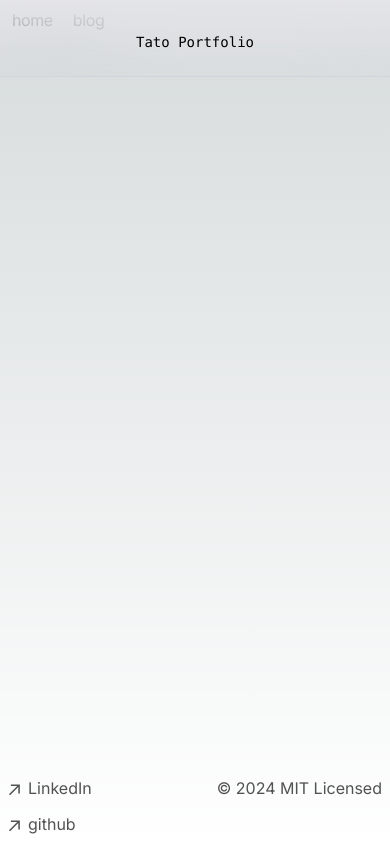
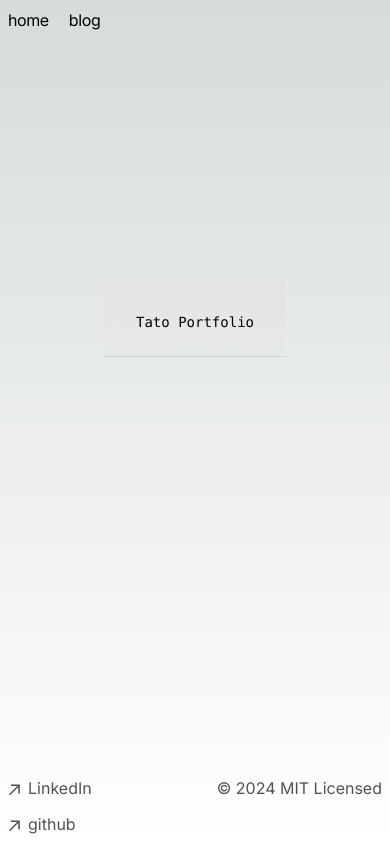
Before and after one commit to tatooin6/portfolio, a Next.js app: page / in a window 390 px wide. Built offline with nearby package versions, Linux system fonts and the light colour scheme.

Commit message:
Fixed responsive on mobile view

```diff
--- a/src/app/components/Footer.tsx
+++ b/src/app/components/Footer.tsx
@@ -17,7 +17,7 @@ function ArrowIcon() {
 
 const Footer = () => {
   return (
-    <footer className="mb-1 flex flex-row justify-between">
+    <footer className="mb-1 flex flex-row justify-between px-2">
       <ul className="font-sm mt-8 flex flex-col space-x-0 space-y-2 text-neutral-600 md:flex-row md:space-x-4 md:space-y-0 dark:text-neutral-300">
         <li>
           <a
--- a/src/app/components/Navbar.tsx
+++ b/src/app/components/Navbar.tsx
@@ -12,7 +12,7 @@ const navItems = {
 const Navbar = () => {
   return (
     <aside className="-ml-[8px] mb-16 tracking-tight">
-      <div className="lg:sticky lg:top-20">
+      <div className="lg:sticky lg:top-0 px-1">
         <nav
           className="flex flex-row items-start relative px-0 pb-0 fade md:overflow-auto scroll-pr-6 md:relative"
           id="nav"
--- a/src/app/layout.tsx
+++ b/src/app/layout.tsx
@@ -19,9 +19,9 @@ export default function RootLayout({
 }>) {
   return (
     <html lang="en">
-      <body className={`${inter.className} flex flex-col min-h-screen px-2`}>
+      <body className={`${inter.className} flex flex-col min-h-screen`}>
         <Navbar />
-        <main className="flex-grow px-2 md:px-0">{children}</main>
+        <main className="flex-grow pt-20 px-2 md:px-0">{children}</main>
         <Footer />
       </body>
     </html>
--- a/src/app/page.tsx
+++ b/src/app/page.tsx
@@ -2,7 +2,7 @@ export default function Home() {
   return (
     <main className="flex flex-col items-center justify-between p-24">
       <div className="z-10 w-full max-w-5xl items-center justify-between font-mono text-sm lg:flex">
-        <p className="fixed left-0 top-0 flex w-full justify-center border-b border-gray-300 bg-gradient-to-b from-zinc-200 pb-6 pt-8 backdrop-blur-2xl dark:border-neutral-800 dark:bg-zinc-800/30 dark:from-inherit lg:static lg:w-auto  lg:rounded-xl lg:border lg:bg-gray-200 lg:p-4 lg:dark:bg-zinc-800/30">
+        <p className="lg:static flex w-full justify-center border-b border-gray-300 bg-gradient-to-b from-zinc-200 pb-6 pt-8 backdrop-blur-2xl dark:border-neutral-800 dark:bg-zinc-800/30 dark:from-inherit lg:rounded-xl lg:border lg:bg-gray-200 lg:p-4 lg:dark:bg-zinc-800/30">
           Tato Portfolio
         </p>
       </div>
```
